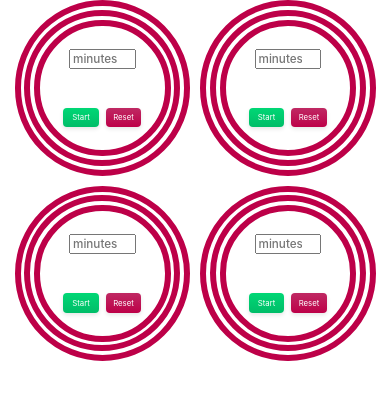
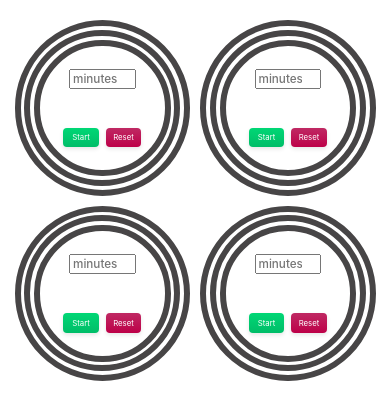
Before and after one commit to shanarussell/stove-timer, a React (Create React App) app: page / in a window 390 px wide. Shown: the top 420 px of the page. Built offline with nearby package versions, Linux system fonts and the light colour scheme; no server answers.

Commit message:
sound looping but not stopping

```diff
--- a/src/App.css
+++ b/src/App.css
@@ -9,7 +9,7 @@
 .grid-wrapper {
   display: grid;
   gap: 10px;
-
+  padding-top: 20px;
   grid-template-rows: 1fr 1fr;
   grid-template-areas:
     "burner-1 burner-2"
@@ -69,7 +69,7 @@
 .circle1 {
   display: flex;
   flex-direction: column;
-  border: 1.75vh solid #bd0048;
+  border: 1.75vh solid #474546;
   border-radius: 50%;
   height: 35vh;
   width: 35vh;
@@ -81,7 +81,7 @@
 .circle2 {
   display: flex;
   flex-direction: column;
-  border: 1.75vh solid #bd0048;
+  border: 1.75vh solid #474546;
   border-radius: 50%;
   height: 40vh;
   width: 40vh;
@@ -93,7 +93,7 @@
 .circle3 {
   display: flex;
   flex-direction: column;
-  border: 1.75vh solid #bd0048;
+  border: 1.75vh solid #474546;
   border-radius: 50%;
   height: 45vh;
   width: 45vh;
@@ -243,19 +243,19 @@
 }
 @media only screen and (max-width: 670px) {
   .circle1 {
-    border: 1.75vw solid #bd0048;
+    border: 1.75vw solid #474546;
     height: 35vw;
     width: 35vw;
   }
 
   .circle2 {
-    border: 1.75vw solid #bd0048;
+    border: 1.75vw solid #474546;
     height: 40vw;
     width: 40vw;
   }
 
   .circle3 {
-    border: 1.75vw solid #bd0048;
+    border: 1.75vw solid #474546;
     height: 45vw;
     width: 45vw;
   }
--- a/src/components/Timer.jsx
+++ b/src/components/Timer.jsx
@@ -5,7 +5,7 @@ import styled, { css } from "styled-components";
 import BottomLeft from "../sounds/bottom-left.mp3";
 import BottomRight from "../sounds/bottom-right.mp3";
 import UpperLeft from "../sounds/upper-left.mp3";
-import UpperRight from "../sounds/upper-right.mp3";
+import UpperRight from "../sounds/upper-right-2.mp3";
 
 const Blinker = styled.div(
   ({ isFinished }) => css`
@@ -24,16 +24,17 @@ export default function Timer({ burnerName, burnerClassName }) {
   const [isRunning, setIsRunning] = useState(false);
   const [isFinished, setIsFinished] = useState(false);
   const [initialTime, setInitialTime] = useState("");
-  const [BottomLeftSound] = useSound(BottomLeft);
-  const [BottomRightSound] = useSound(BottomRight);
-  const [UpperLeftSound] = useSound(UpperLeft);
-  const [UpperRightSound] = useSound(UpperRight);
+  const [BottomLeftSound] = useSound(BottomLeft, { loop: true });
+  const [BottomRightSound] = useSound(BottomRight, { loop: true });
+  const [UpperLeftSound] = useSound(UpperLeft, { loop: true });
+  const [UpperRightSound] = useSound(UpperRight, { loop: true });
 
   function resetTimer() {
     setIsRunning(false);
     setRemainingTime(null);
     setInitialTime("");
     setIsFinished(false);
+
   }
 
   const startTimer = () => {
```
Also changed, not shown: 1 other file (tests, documents, lock files or other folders).
